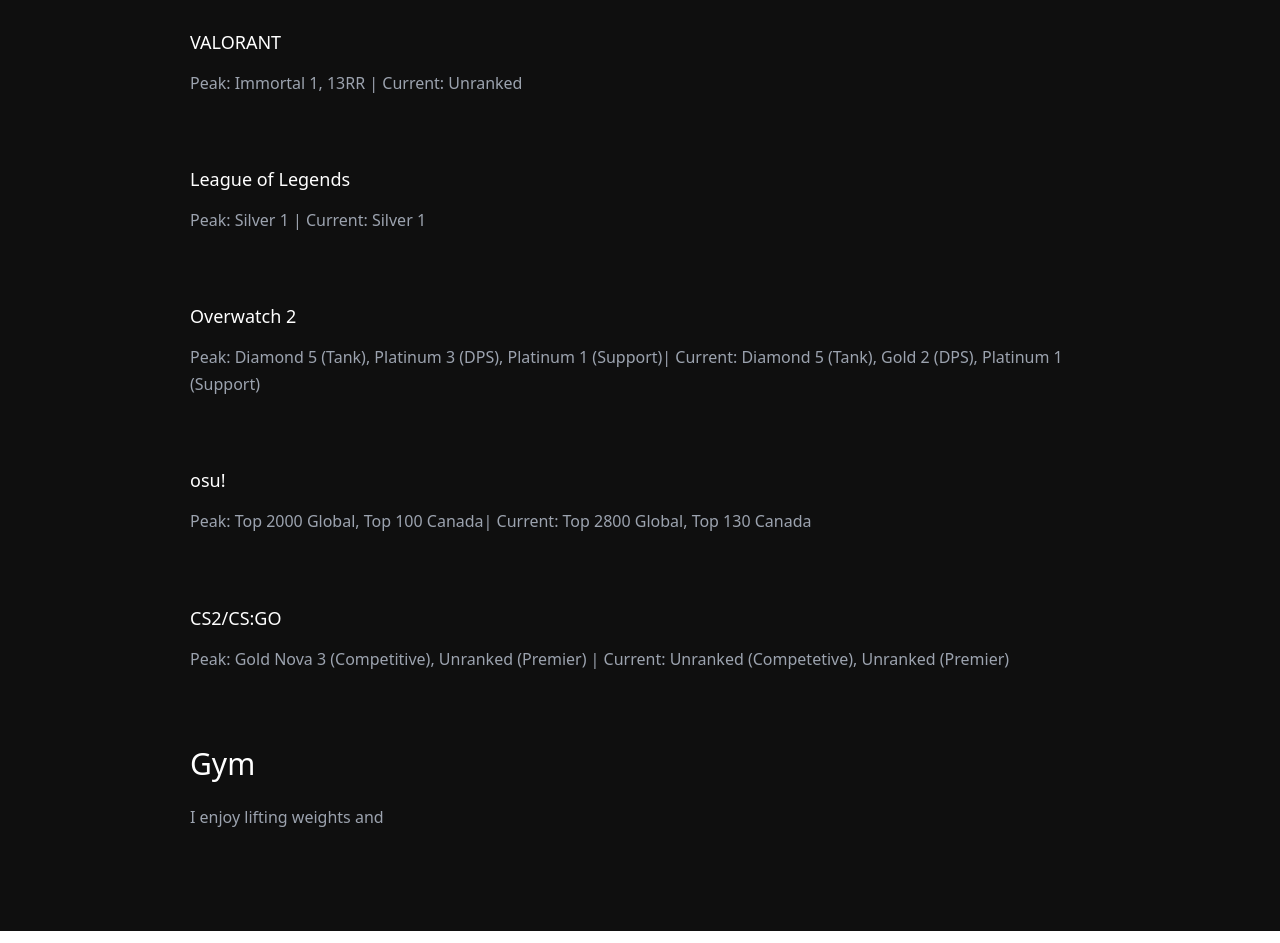
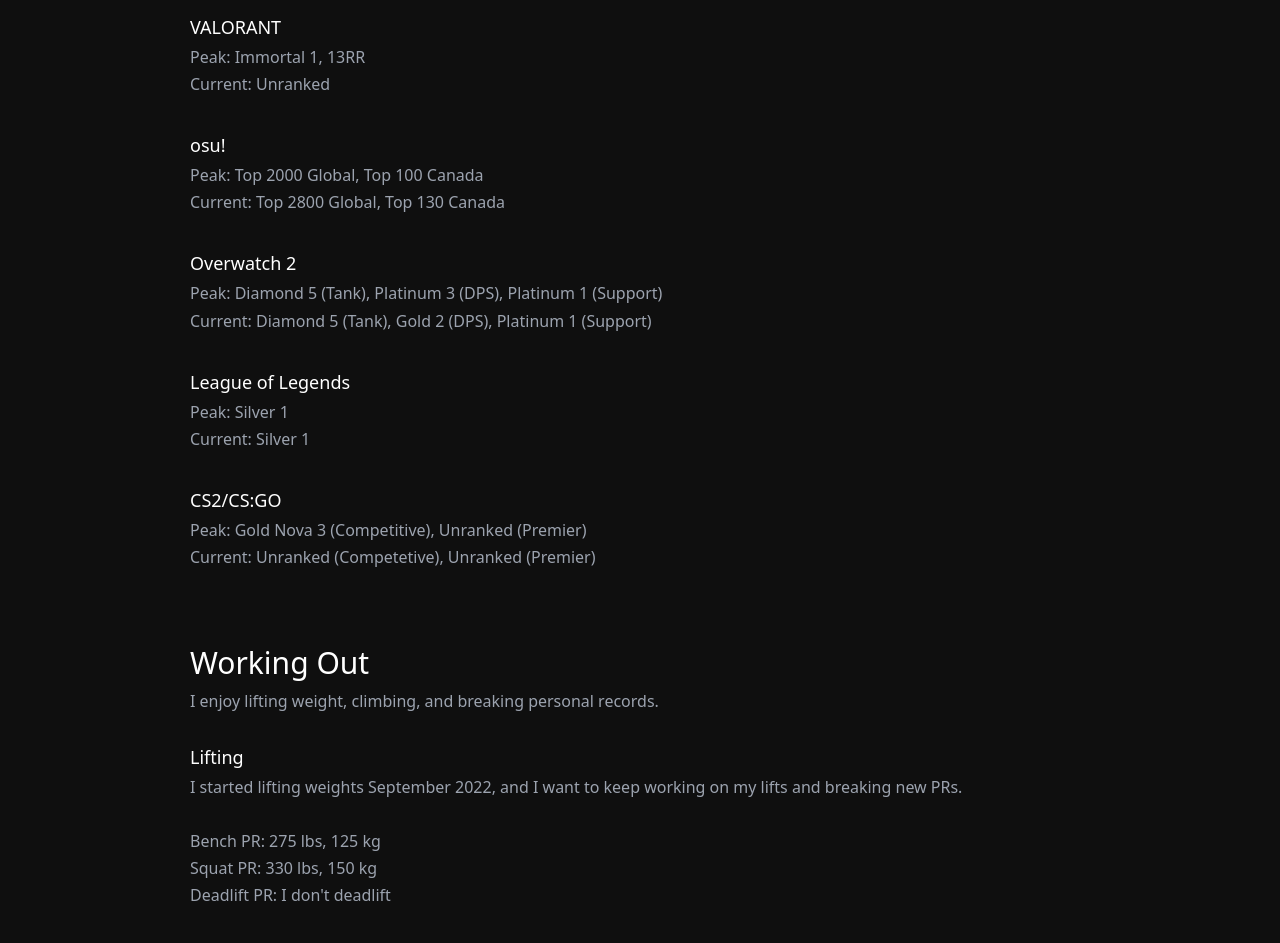
Before and after one commit to will1234510/my-portfolio, a React (Create React App) app: page /hobbies in a window 1280 px wide. Shown: the part 300-1243 px from the top of the page. Built offline with nearby package versions, Linux system fonts and the light colour scheme.

Commit message:
small change

```diff
--- a/src/pages/hobbies.jsx
+++ b/src/pages/hobbies.jsx
@@ -264,21 +264,23 @@
         </h1>
 
         {/* Gaming Section */}
-        <section style={{ marginBottom: '40px' }}>
-          <h2 style={{ fontSize: '30px', fontWeight: '500', color: '#ffffff', marginBottom: '20px' }}>
+        <section style={{ marginBottom: '10px' }}>
+          <h2 style={{ fontSize: '30px', fontWeight: '500', color: '#ffffff', marginBottom: '5px' }}>
             Gaming
           </h2>
-          <p style={{ color: '#9ca3af', fontSize: '16px', lineHeight: '1.7', marginBottom: '30px' }}>
+          <p style={{ marginTop: '0px', color: '#9ca3af', fontSize: '16px', lineHeight: '1.7', marginBottom: '30px' }}>
             I enjoy playing all types of video games. Here are some of my favorites:
           </p>
 
           {/* VALORANT */}
-          <div style={{ marginBottom: '40px' }}>
-            <h3 style={{ fontSize: '18px', fontWeight: '500', color: '#ffffff', marginBottom: '16px' }}>
+          <div style={{ marginBottom: '5px' }}>
+            <h3 style={{ marginTop: '0px', fontSize: '18px', fontWeight: '500', color: '#ffffff', marginBottom: '5px' }}>
               VALORANT
             </h3>
-            <p style={{ color: '#9ca3af', fontSize: '16px', lineHeight: '1.7', marginBottom: '30px' }}>
-              Peak: Immortal 1, 13RR | Current: Unranked
+            <p style={{ marginTop: '0px', color: '#9ca3af', fontSize: '16px', lineHeight: '1.7', marginBottom: '30px' }}>
+              Peak: Immortal 1, 13RR
+              <br/>
+              Current: Unranked
               </p>
             <div style={{
               display: 'grid',
@@ -298,13 +300,15 @@
             </div>
           </div>
 
-          {/* League of Legends */}
-          <div style={{ marginBottom: '40px' }}>
-            <h3 style={{ fontSize: '18px', fontWeight: '500', color: '#ffffff', marginBottom: '16px' }}>
-              League of Legends
+          {/* osu! */}
+          <div style={{ marginBottom: '5px' }}>
+            <h3 style={{ marginTop: '0px', fontSize: '18px', fontWeight: '500', color: '#ffffff', marginBottom: '5px' }}>
+              osu!
             </h3>
-              <p style={{ color: '#9ca3af', fontSize: '16px', lineHeight: '1.7', marginBottom: '30px' }}>
-              Peak: Silver 1 | Current: Silver 1
+            <p style={{ marginTop: '0px', color: '#9ca3af', fontSize: '16px', lineHeight: '1.7', marginBottom: '30px' }}>
+              Peak: Top 2000 Global, Top 100 Canada
+              <br/>
+              Current: Top 2800 Global, Top 130 Canada
               </p>
             <div style={{
               display: 'grid',
@@ -317,12 +321,14 @@
           </div>
 
           {/* Overwatch 2 */}
-          <div style={{ marginBottom: '40px' }}>
-            <h3 style={{ fontSize: '18px', fontWeight: '500', color: '#ffffff', marginBottom: '16px' }}>
+          <div style={{ marginBottom: '5px' }}>
+            <h3 style={{ marginTop: '0px', fontSize: '18px', fontWeight: '500', color: '#ffffff', marginBottom: '5px' }}>
               Overwatch 2
             </h3>
-            <p style={{ color: '#9ca3af', fontSize: '16px', lineHeight: '1.7', marginBottom: '30px' }}>
-              Peak: Diamond 5 (Tank), Platinum 3 (DPS), Platinum 1 (Support)| Current: Diamond 5 (Tank), Gold 2 (DPS), Platinum 1 (Support)
+            <p style={{ marginTop: '0px', color: '#9ca3af', fontSize: '16px', lineHeight: '1.7', marginBottom: '30px' }}>
+              Peak: Diamond 5 (Tank), Platinum 3 (DPS), Platinum 1 (Support)
+              <br/>
+              Current: Diamond 5 (Tank), Gold 2 (DPS), Platinum 1 (Support)
               </p>
             <div style={{
               display: 'grid',
@@ -334,13 +340,15 @@
             </div>
           </div>
 
-          {/* osu! */}
-          <div style={{ marginBottom: '40px' }}>
-            <h3 style={{ fontSize: '18px', fontWeight: '500', color: '#ffffff', marginBottom: '16px' }}>
-              osu!
+          {/* League of Legends */}
+          <div style={{ marginBottom: '5px' }}>
+            <h3 style={{ marginTop: '0px', fontSize: '18px', fontWeight: '500', color: '#ffffff', marginBottom: '5px' }}>
+              League of Legends
             </h3>
-            <p style={{ color: '#9ca3af', fontSize: '16px', lineHeight: '1.7', marginBottom: '30px' }}>
-              Peak: Top 2000 Global, Top 100 Canada| Current: Top 2800 Global, Top 130 Canada
+              <p style={{ marginTop: '0px', color: '#9ca3af', fontSize: '16px', lineHeight: '1.7', marginBottom: '30px' }}>
+              Peak: Silver 1
+              <br/>
+              Current: Silver 1
               </p>
             <div style={{
               display: 'grid',
@@ -353,11 +361,13 @@
           </div>
           {/* CS */}
           <div style={{ marginBottom: '40px' }}>
-            <h3 style={{ fontSize: '18px', fontWeight: '500', color: '#ffffff', marginBottom: '16px' }}>
+            <h3 style={{ marginTop: '0px', fontSize: '18px', fontWeight: '500', color: '#ffffff', marginBottom: '5px' }}>
               CS2/CS:GO
             </h3>
-            <p style={{ color: '#9ca3af', fontSize: '16px', lineHeight: '1.7', marginBottom: '30px' }}>
-              Peak: Gold Nova 3 (Competitive), Unranked (Premier) | Current: Unranked (Competetive), Unranked (Premier)
+            <p style={{ marginTop: '0px', color: '#9ca3af', fontSize: '16px', lineHeight: '1.7', marginBottom: '30px' }}>
+              Peak: Gold Nova 3 (Competitive), Unranked (Premier)
+              <br/>
+              Current: Unranked (Competetive), Unranked (Premier)
               </p>
             <div style={{
               display: 'grid',
@@ -372,13 +382,68 @@
 
         {/* Gym section*/}
         <section style={{ marginBottom: '40px' }}>
+          <h2 style={{ fontSize: '30px', fontWeight: '500', color: '#ffffff', marginBottom: '5px' }}>
+            Working Out
+          </h2>
+          <p style={{ marginTop: '0px', color: '#9ca3af', fontSize: '16px', lineHeight: '1.7', marginBottom: '30px' }}>
+            I enjoy lifting weight, climbing, and breaking personal records.
+            </p>
+            <div style={{ marginBottom: '40px' }}>
+            <h3 style={{ fontSize: '18px', fontWeight: '500', color: '#ffffff', marginBottom: '5px' }}>
+              Lifting
+            </h3>
+            <p style={{ marginTop: '0px', color: '#9ca3af', fontSize: '16px', lineHeight: '1.7', marginBottom: '30px' }}>
+              I started lifting weights September 2022, and I want to keep working on my lifts and breaking new PRs.
+              <br/> <br/>
+              Bench PR: 275 lbs, 125 kg
+              <br/>
+              Squat PR: 330 lbs, 150 kg
+              <br/>
+              Deadlift PR: I don't deadlift
+              </p>
+            <h3 style={{ fontSize: '18px', fontWeight: '500', color: '#ffffff', marginBottom: '5px' }}>
+              Climbing
+              <p style={{ marginTop: '0px', color: '#9ca3af', fontSize: '16px', lineHeight: '1.7', marginBottom: '30px' }}>
+              I started climbing in September 2025, and I plan to keep trying to climb harder grades.
+              <br/> <br/>
+              Current: V3 - V4, 6A - 6B+
+              </p>
+            </h3>
+            {/* add videos/clips here */}
+            <div style={{
+              display: 'grid',
+              gridTemplateColumns: 'repeat(auto-fit, minmax(300px, 1fr))',
+              gap: '16px',
+              marginTop: '12px'
+            }}></div>
+            </div>
+          </section>
+
+          {/* music section*/}
+        <section style={{ marginBottom: '40px' }}>
           <h2 style={{ fontSize: '30px', fontWeight: '500', color: '#ffffff', marginBottom: '20px' }}>
-            Gym
+            Music
           </h2>
           <p style={{ color: '#9ca3af', fontSize: '16px', lineHeight: '1.7', marginBottom: '30px' }}>
-            I enjoy lifting weights and
+            get spotify api for something idk
             </p>
+            <div style={{ marginBottom: '40px' }}>
+            <h3 style={{ fontSize: '18px', fontWeight: '500', color: '#ffffff', marginBottom: '16px' }}>
+              dddddddd
+            </h3>
+            <p style={{ color: '#9ca3af', fontSize: '16px', lineHeight: '1.7', marginBottom: '30px' }}>
+              hi
+              </p>
+            <div style={{
+              display: 'grid',
+              gridTemplateColumns: 'repeat(auto-fit, minmax(300px, 1fr))',
+              gap: '16px',
+              marginTop: '12px'
+            }}></div>
+            </div>
           </section>
+
+
         {/* 🧩 Add More Sections Later (example placeholder) */}
         {/*
         <section>
--- a/src/pages/projects.jsx
+++ b/src/pages/projects.jsx
@@ -263,7 +263,7 @@
           Projects
         </h1>
         <p style={{ color: '#9ca3af', fontSize: '16px', lineHeight: '1.7' }}>
-          i love you nina
+          wip
         </p>
       </div>
     </div>
```
Also changed, not shown: 1 other file (tests, documents, lock files or other folders).
